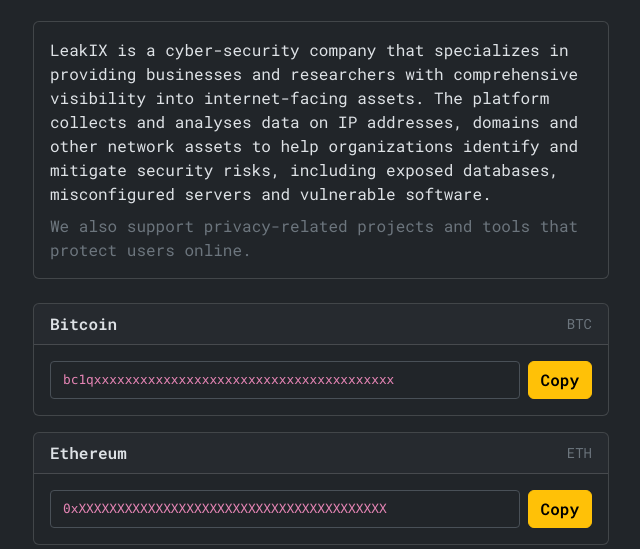
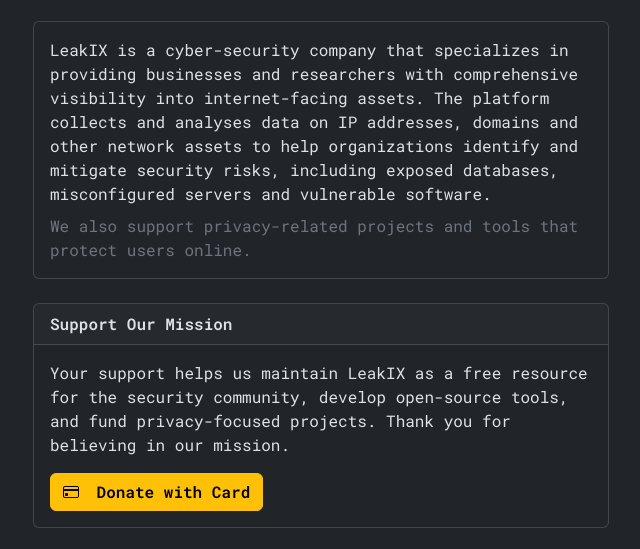
Before and after one commit to LeakIX/sponsor, a website: page frontend/index.html in a window 1280 px wide. Shown: the part 190-739 px from the top of the page, without its empty margins (319-959 px from the left). Drawn offline with nearby package versions, Linux system fonts and the light colour scheme; files that its build step writes are made by us from their sources.

Commit message:
Add Stripe donation link
Closes #1

```diff
--- a/frontend/index.html
+++ b/frontend/index.html
@@ -56,6 +56,28 @@
             </p>
           </div>
         </div>
+
+        <div class="card mb-4">
+          <div class="card-header">
+            <span class="fw-semibold">Support Our Mission</span>
+          </div>
+          <div class="card-body">
+            <p class="mb-3">
+              Your support helps us maintain LeakIX as a free resource for the
+              security community, develop open-source tools, and fund
+              privacy-focused projects. Thank you for believing in our mission.
+            </p>
+            <a
+              href="https://donate.stripe.com/dRm3cufAbac9g4g3TIbsc0a"
+              class="btn btn-warning fw-semibold"
+            >
+              <i class="bi bi-credit-card me-2"></i>
+              Donate with Card
+            </a>
+          </div>
+        </div>
+
+        <h5 class="text-secondary mb-3">Or donate with cryptocurrency</h5>
 
         <div class="d-flex flex-column gap-3">
           <div class="card">
```
